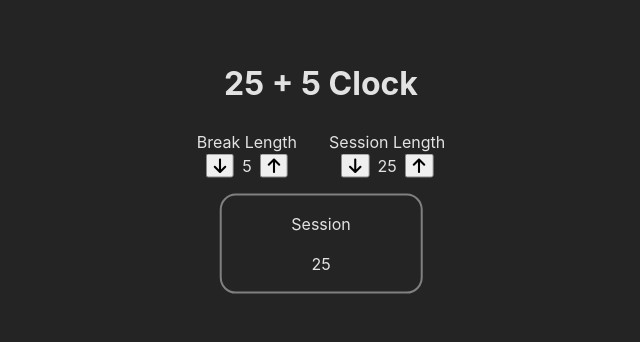
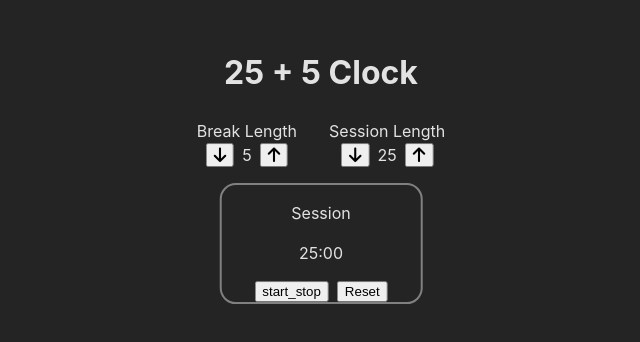
Before and after one commit to ud87/React-Freecodecamp-Front-End-Development-Libraries-certification, a React (Vite) app in the folder 25+5 Clock/: page / in a window 1280 px wide. Shown: the part 226-568 px from the top of the page, without its empty margins (319-959 px from the left). Built offline with nearby package versions, Linux system fonts and the light colour scheme.

Commit message:
timer function added

```diff
--- a/25+5 Clock/components/Timer.jsx
+++ b/25+5 Clock/components/Timer.jsx
@@ -1,10 +1,27 @@
 import React from "react";
 
-export default function Timer() {
+export default function Timer(props) {
+  function timerDisplay() {
+    let minutes;
+    let seconds = props.secs;
+    if (props.currentSessionLengthMins != 0) {
+      minutes = props.currentSessionLengthMins;
+    } else if (props.currentSessionLengthMins == 0) {
+      minutes = props.currentBreakLengthMins;
+    }
+    return `${minutes}:${seconds}`;
+  }
+
   return (
     <div className="timer">
-      <p id="timer-label">Session</p>
-      <p id="time-left">25</p>
+      <p id="timer-label">
+        {props.currentSessionLengthMins !== 0 ? "Session" : "Break"}
+      </p>
+      <p id="time-left">{timerDisplay()}</p>
+      <div className="controls">
+        <button id="start_stop">start_stop</button>
+        <button id="reset">Reset</button>
+      </div>
     </div>
   );
 }
--- a/25+5 Clock/src/App.jsx
+++ b/25+5 Clock/src/App.jsx
@@ -9,6 +9,11 @@ import Timer from "../components/Timer.jsx";
 function App() {
   const [breakLength, setBreaklength] = useState(5);
   const [sessionLength, setSessionLength] = useState(25);
+  const [currentSessionLengthMins, setCurrentSessionLengthMins] =
+    useState(sessionLength);
+  const [currentBreakLengthMins, setCurrentBreakLengthMins] =
+    useState(breakLength);
+  const [secs, setSecs] = useState("00");
 
   function breakLengthDecrease() {
     if (breakLength > 1) {
@@ -42,6 +47,38 @@ function App() {
     }
   }
 
+  //timer function to switch between session length function and break length function
+  function timer() {
+    if (currentSessionLengthMins != 0) {
+      currentSesssionLength();
+    } else if (currentSessionLengthMins == 0) {
+      currentBreakLength();
+    } else if (currentBreakLengthMins == 0 && currentSessionLengthMins == 0) {
+      setCurrentBreakLengthMins(breakLength);
+      setCurrentBreakLengthMins(sessionLength);
+    }
+  }
+
+  //current session length function to change current session length time
+  function currentSesssionLength() {
+    if (secs == "00") {
+      setCurrentSessionLengthMins(currentSessionLengthMins - 1);
+      setSecs(60 - 1);
+    } else {
+      setSecs(secs - 1);
+    }
+  }
+
+  //current break length function to change current break length time
+  function currentBreakLength() {
+    if (secs == "00") {
+      setCurrentBreakLengthMins(currentBreakLengthMins - 1);
+      setSecs(60 - 1);
+    } else {
+      setSecs(secs - 1);
+    }
+  }
+
   return (
     <div className="container">
       <h1>25 + 5 Clock</h1>
@@ -57,7 +94,12 @@ function App() {
           sessionLengthIncrease={sessionLengthIncrease}
         />
       </div>
-      <Timer />
+      <Timer
+        currentBreakLengthMins={currentBreakLengthMins}
+        currentSessionLengthMins={currentSessionLengthMins}
+        timer={timer}
+        secs={secs}
+      />
     </div>
   );
 }
```
